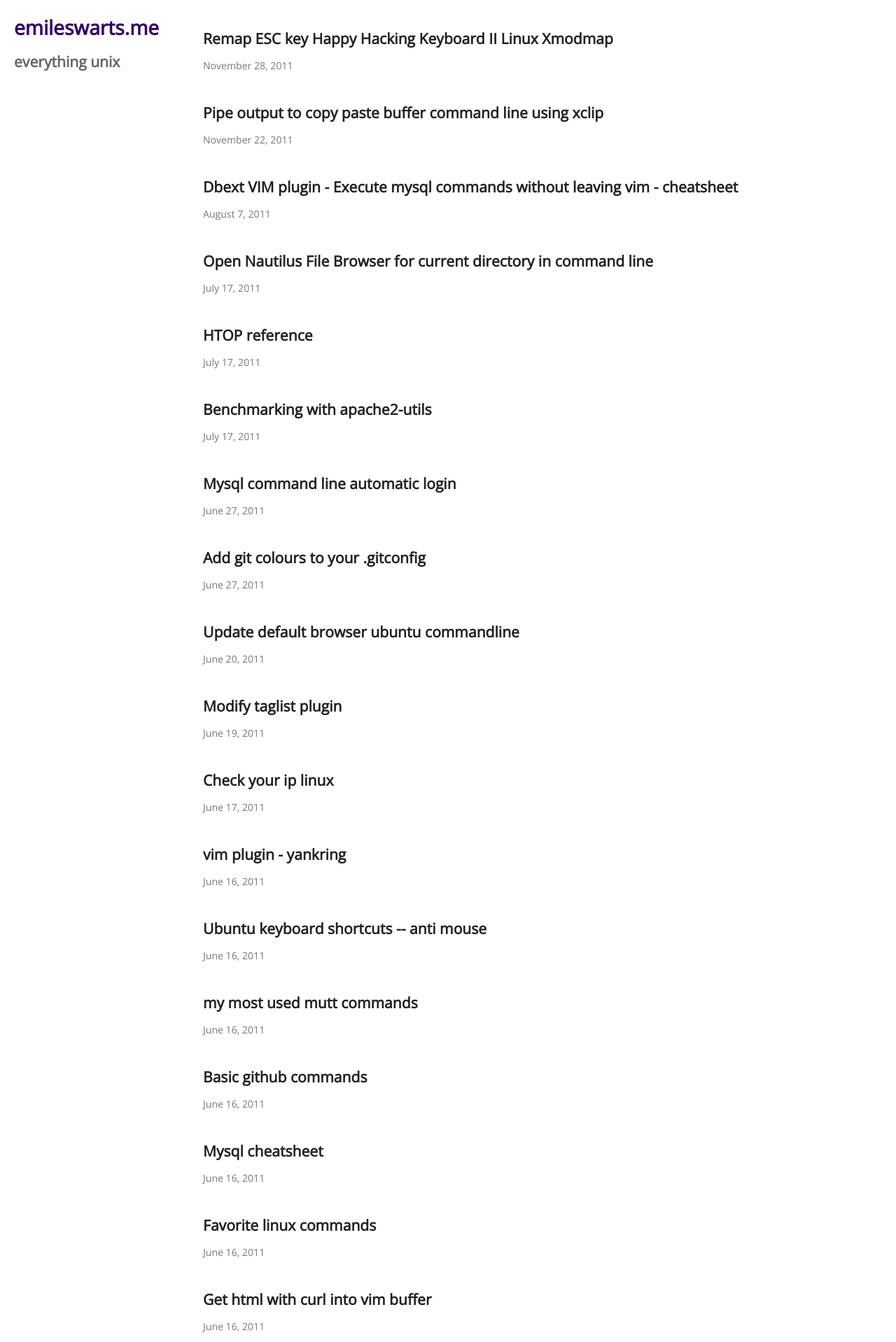
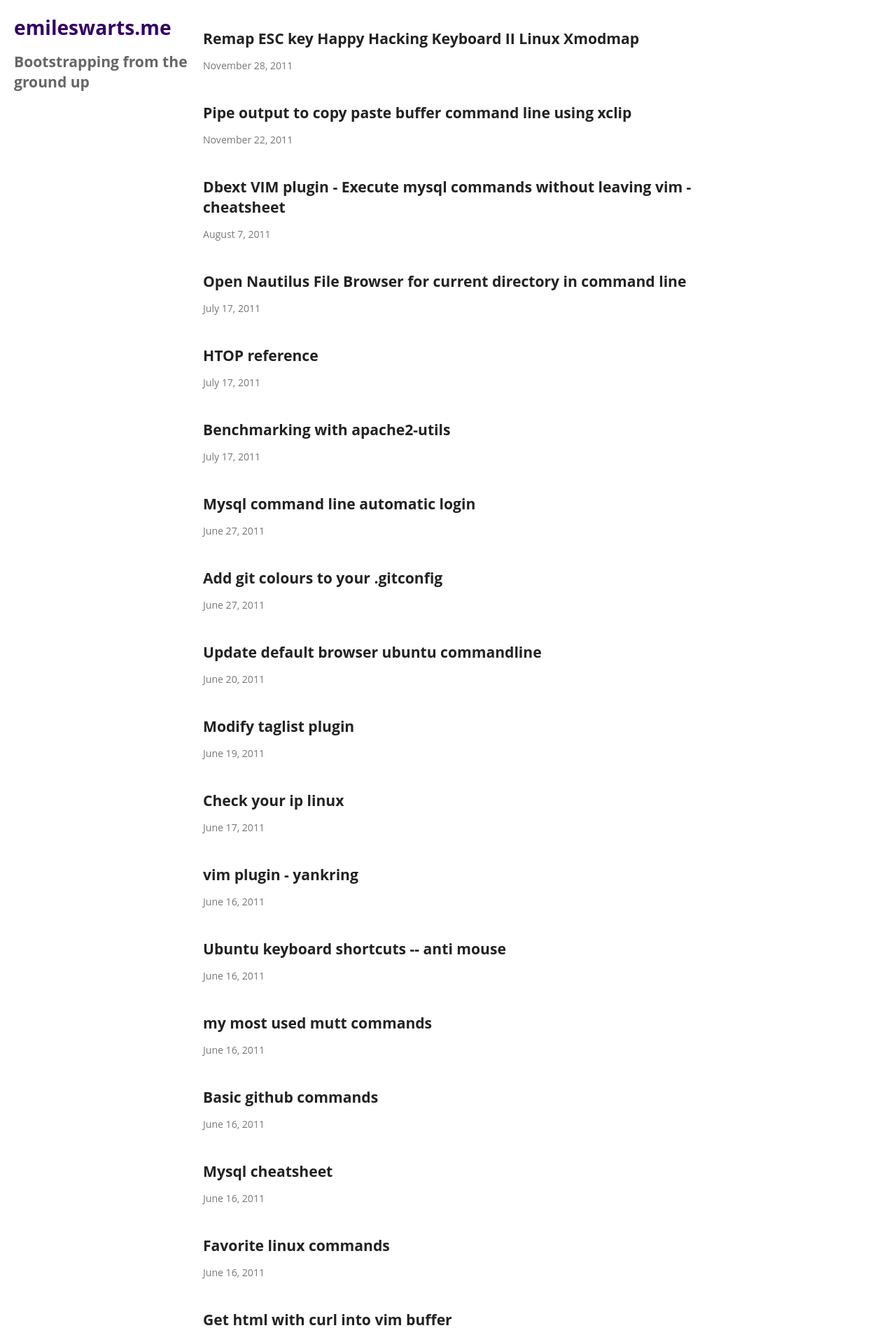
Before and after one commit to emileswarts/emileswarts.github.com, a Jekyll site: the page built from index.html, in a window 1280 px wide. Shown: the top 1918 px of the page at 70% size. Built offline with Jekyll 4.4.1, drawn with Linux system fonts in a browser that asks for light colours; some web fonts are replaced.

Commit message:
diff blog post

```diff
--- a/_layouts/layout.html
+++ b/_layouts/layout.html
@@ -4,12 +4,12 @@
 		<meta http-equiv="Content-Type" content="text/html; charset=UTF-8" />
 		<title>{{ page.title }}</title>
 		<link href="/css/style.css" rel="stylesheet" type="text/css" />
-		<link href='http://fonts.googleapis.com/css?family=Open+Sans' rel='stylesheet' type='text/css'>
+		<link href='http://fonts.googleapis.com/css?family=Gentium+Basic' rel='stylesheet' type='text/css'>
 	</head>
 	<body>
 		<div id="sidenav">
 			<h1><a href="/">emileswarts.me</a></h1>
-			<h2>everything unix</h2>
+			<h2>Bootstrapping from the ground up</h2>
 		</div>
 		<div id="wrap">
 			<div id="content">
```
